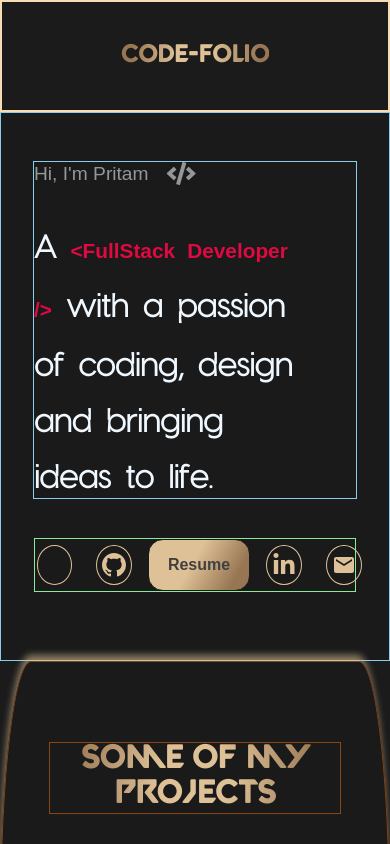
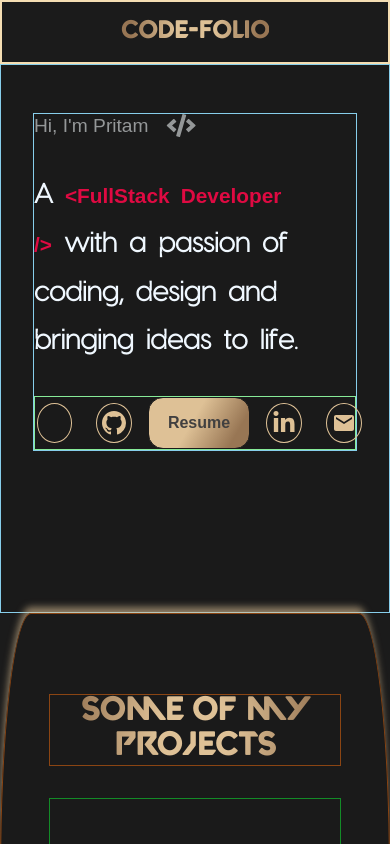
Before and after one commit to anynomous001/DevFolio, a React (Vite) app: page / in a window 390 px wide. Shown: the top 844 px of the page. Built offline with nearby package versions, Linux system fonts and the light colour scheme; some icons are missing.

Commit message:
navbar and herodiv responsiveness updated

```diff
--- a/src/Components/HomeHeroDiv.css
+++ b/src/Components/HomeHeroDiv.css
@@ -172,8 +172,8 @@ justify-content: flex-start;
     .HomeHeroDiv-innerContainer h2 {
     word-spacing: 0.2em;
     margin: 1em 0;
-    font-size: 2em;
-    line-height: 3.5rem;
+    font-size: 1.7em;
+    line-height: 3rem;
     width: 82%;
     text-align: start;
 }
--- a/src/Components/NavbarStyle.css
+++ b/src/Components/NavbarStyle.css
@@ -104,5 +104,8 @@ nav ul li {
     .nav-icon-container {
         display: unset;
     }
-
+.header{
+    height: 4em;
+    padding: 0;
 }
+}
```
